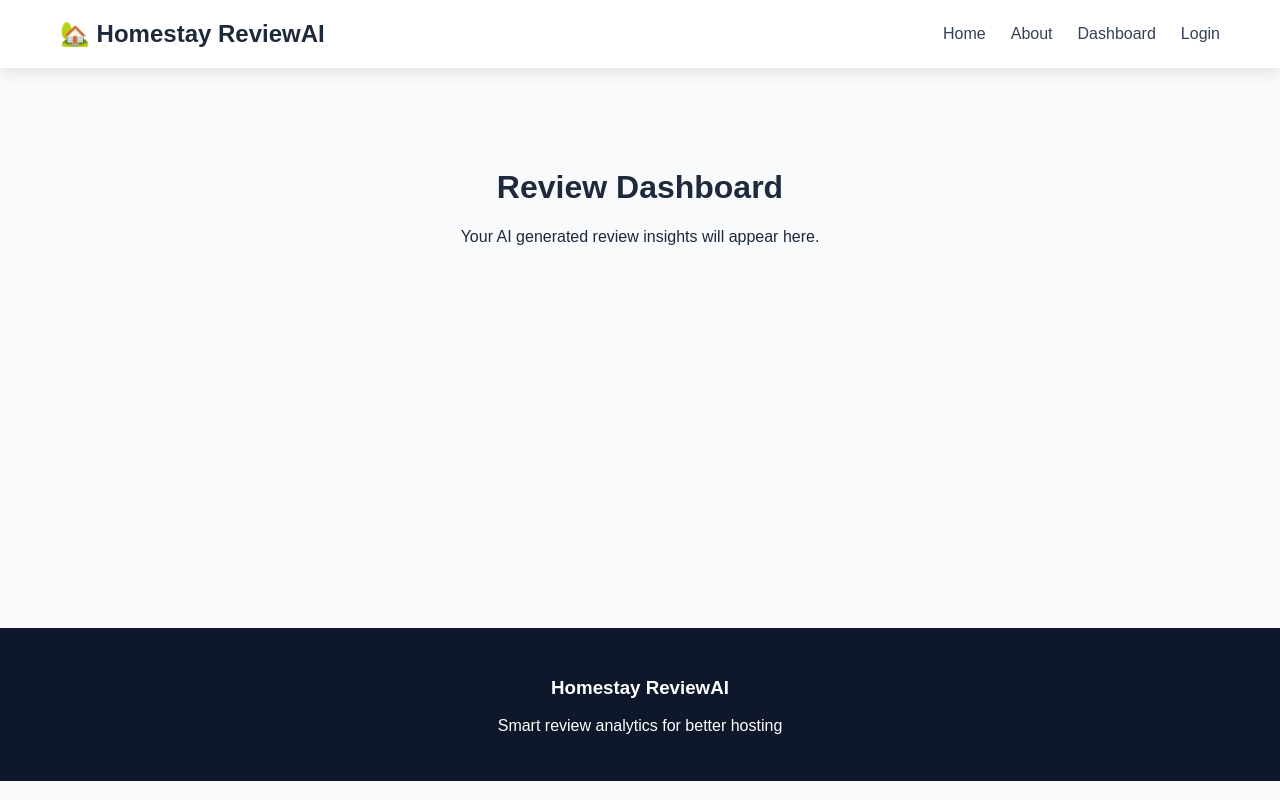
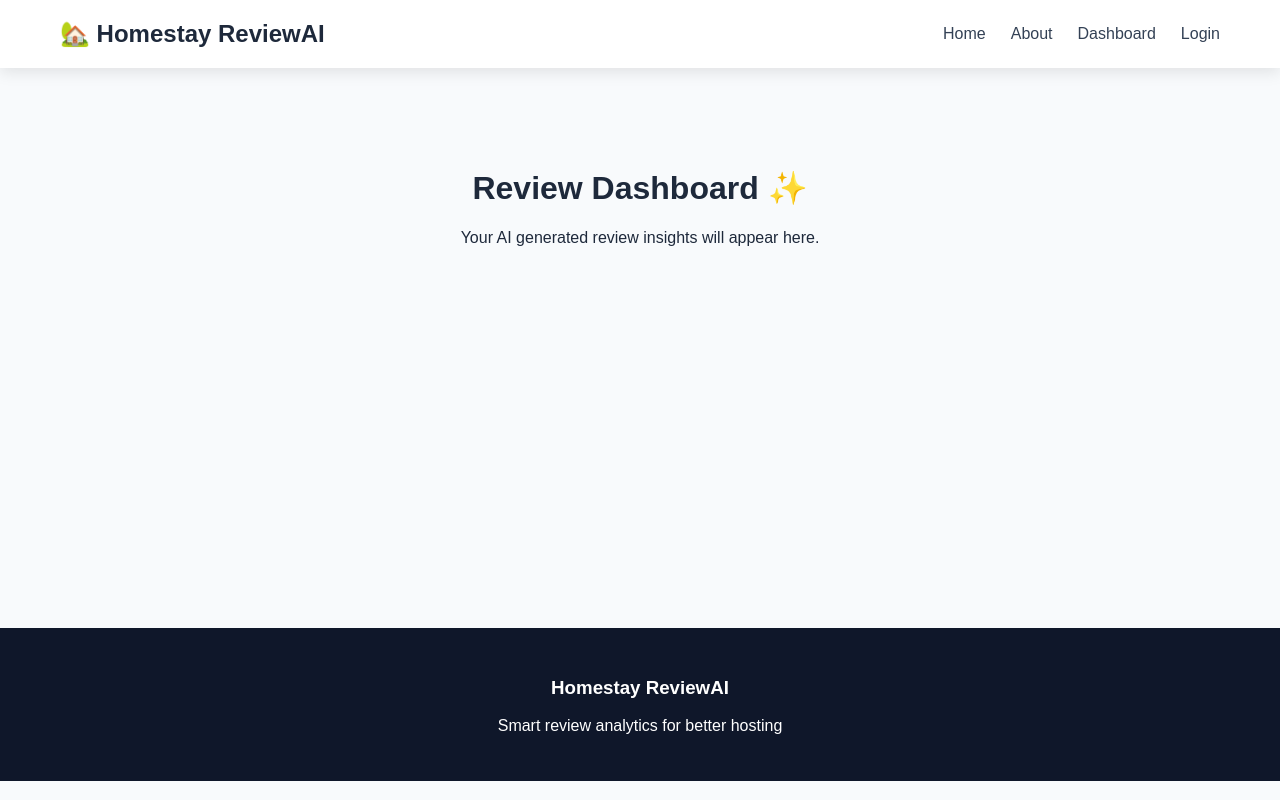
Before and after one commit to Ketna-Gupta/homestay-review-ai, a React app in the folder frontend/: page /dashboard in a window 1280 px wide. Built offline with nearby package versions, Linux system fonts and the light colour scheme; the HTML template or start-up script is replaced by a standard one.

Commit message:
feat: add home page layout

```diff
--- a/frontend/src/pages/Dashboard.jsx
+++ b/frontend/src/pages/Dashboard.jsx
@@ -11,7 +11,7 @@ return(
 
 <main className="page">
 
-<h1>Review Dashboard</h1>
+<h1>Review Dashboard ✨</h1>
 
 <p>
 Your AI generated review insights will appear here.
```
